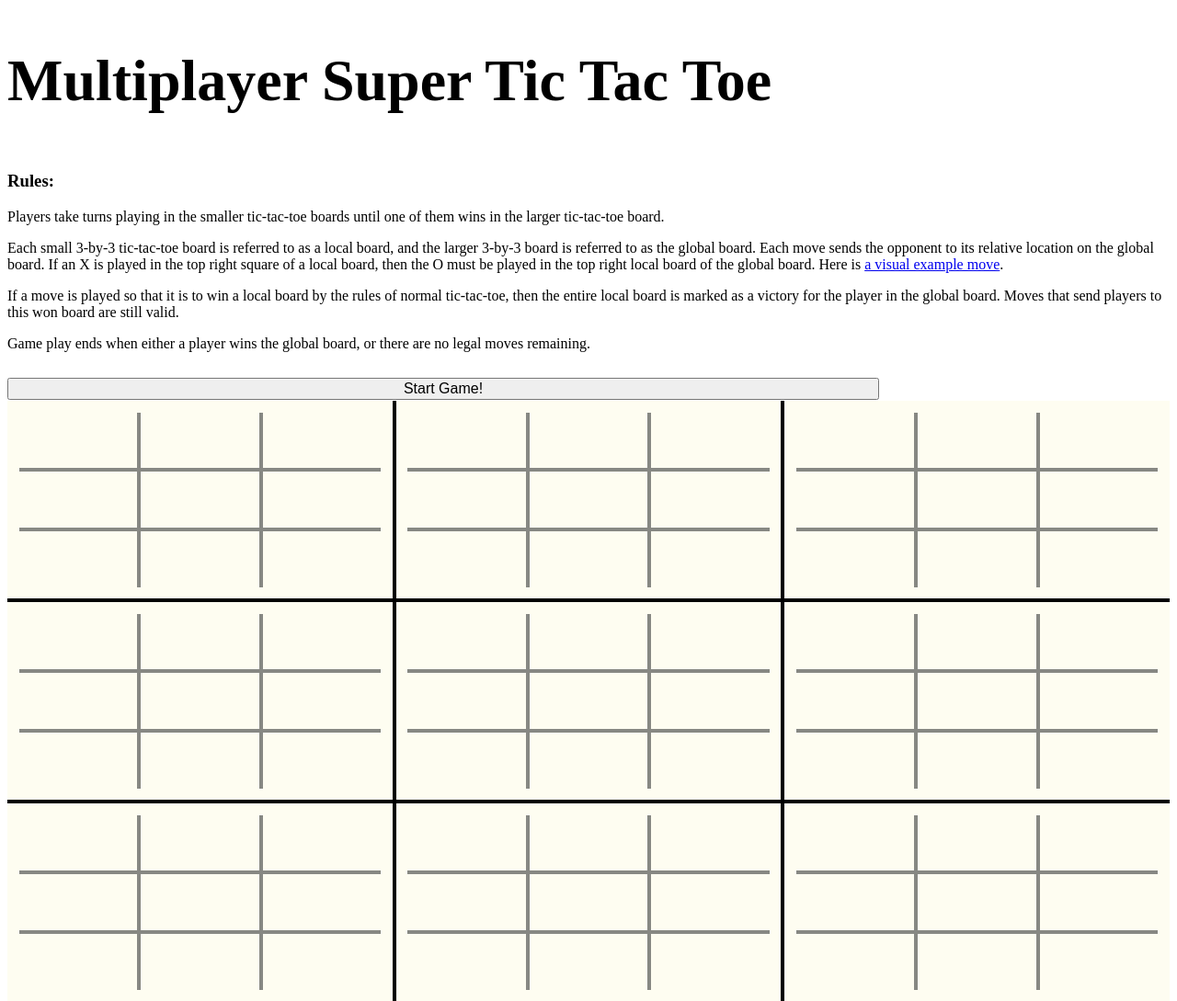
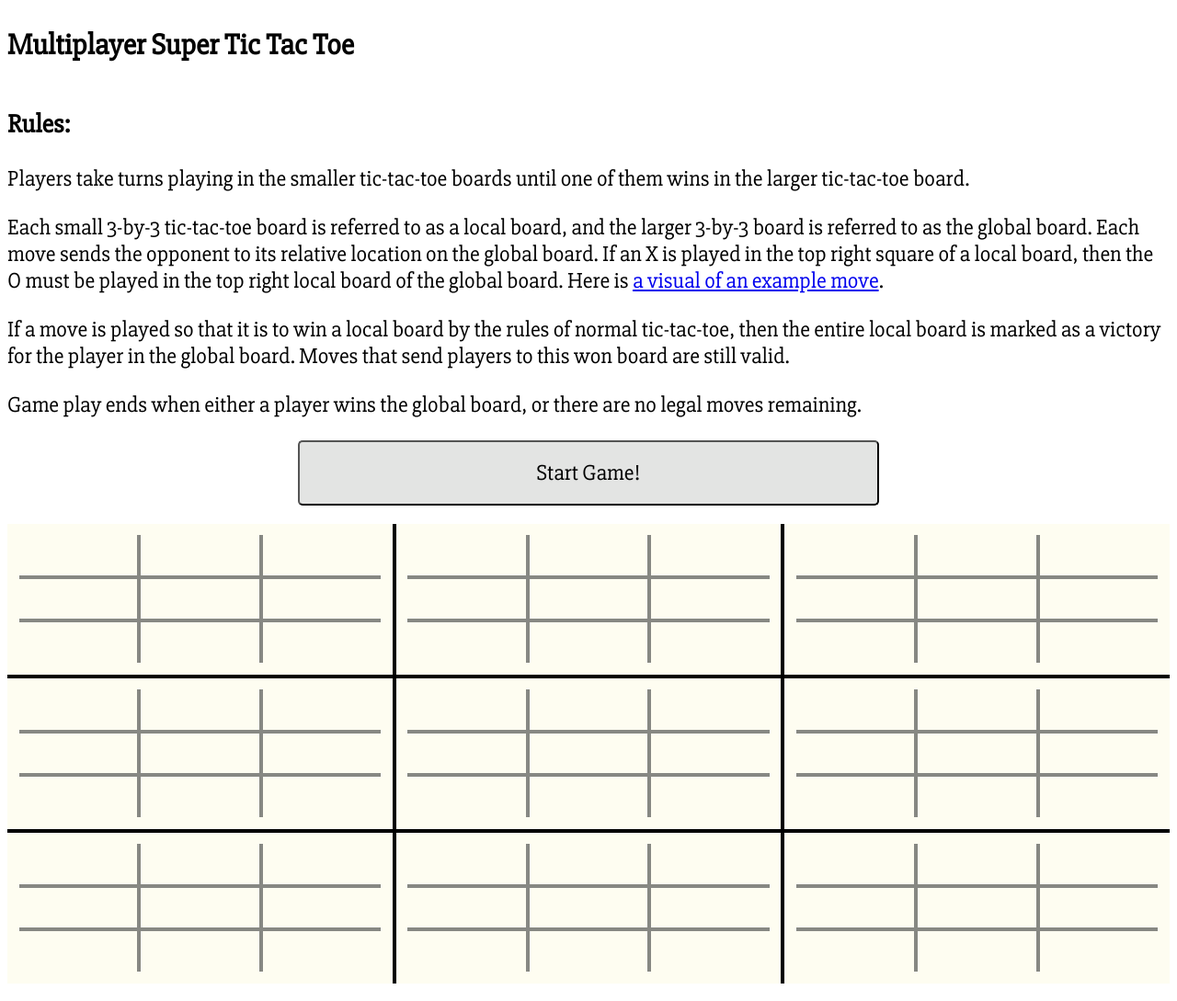
Before and after one commit to PaulineOC/SuperTicTacToe, a PHP site: page /SuperTicTacToe.html in a window 1280 px wide. Shown: the whole page at 92% size. Run offline with PHP 8.4, Linux system fonts and the light colour scheme.

Commit message:
finished

```diff
--- a/SuperTicTacToe.html
+++ b/SuperTicTacToe.html
@@ -3,6 +3,7 @@
 <head>
 	<meta charset="UTF-8">
 	<title>Super Tic Tac Toe</title>
+	<link href="https://fonts.googleapis.com/css?family=Slabo+27px" rel="stylesheet">
 	<link rel="stylesheet" type="text/css" href="./style.css"/>
 
 </head>
@@ -16,21 +17,11 @@
 
 			<p>
 			Each small 3-by-3 tic-tac-toe board is referred to as a local board, and the larger 3-by-3 board is referred to as the global board. Each move sends the opponent to its relative location on the global board. If an X is played in the top right square of a local board, then the O must be played in the top right local board of the global board.
-			Here is <a href="https://upload.wikimedia.org/wikipedia/commons/3/36/Ultimate_tic-tac-toe_forced_move.png" target="_blank">a visual example move</a>.
+			Here is <a href="https://upload.wikimedia.org/wikipedia/commons/3/36/Ultimate_tic-tac-toe_forced_move.png" target="_blank">a visual of an example move</a>.
 			</p>
-
-			<div>
-
-			</div>
-
-
 
 			<p>If a move is played so that it is to win a local board by the rules of normal tic-tac-toe, then the entire local board is marked as a victory for the player in the global board. Moves that send players to this won board are still valid. </p>
 			<p> Game play ends when either a player wins the global board, or there are no legal moves remaining.</p>
-
-
-
-
 		</div>
 		<div class="choosePlayer">
 			<!--
--- a/game.js
+++ b/game.js
@@ -37,8 +37,6 @@ function setup() {
 		}
 		gameContainer.append(mainGameRow);
 	}
-	//console.log("finished setting up board");
-	testFunction();
 }
 
 function testFunction(){
@@ -241,9 +239,10 @@ function playerMove(mainRow, mainCol, smallRow, smallCol){
 			//	completednsole.log(mainGame.gameStatus[thisPos.boardRow][thisPos.boardCol]);
 
 			if(checkWinner(false, parentDiv, mainGame.outerGames, thisPos.boardRow, thisPos.boardCol, playerLetter)){
-				 console.log("WINNER IS: "+ mainGame.XGoes );
 				mainGame.canMove = false;
-				 endGame();
+				nextBoard.classList.toggle("blink_me");
+				endGame(gameMsg);
+				return;
 			}
 		}
 		//switch player - toggles between X and O
@@ -252,22 +251,26 @@ function playerMove(mainRow, mainCol, smallRow, smallCol){
 		}
 }
 
-function endGame(player){
+function endGame(container){
+	container.innerHTML = mainGame.winner + " wins!";
+	if(mainGame.winner === "X"){
+		container.style.color="red";
+	}
+	else if(mainGame.winner==="O"){
+		container.style.color = "blue";
+
+	}
 	console.log("END GAME");
 	let end = document.getElementById("Ending");
-	let finalText = document.createElement("h3");
-	finalText.innerHTML = mainGame.winner+ " wins!";
+	//let finalText = document.createElement("h3");
+	//finalText.innerHTML = mainGame.winner+ " wins!";
 	let restart = document.createElement("p");
 	restart.innerHTML = "Restart the page to replay";
-	end.appendChild(finalText);
+	//end.appendChild(finalText);
 	end.appendChild(restart);
 };
 
 function validMove(currPos){
-	// console.log(" Prev move: ");
-	// console.log(mainGame.prevMove);
-	// console.log("Curr Move: ");
-	// console.log(currPos);
 	if(
 		(
 		mainGame.prevMove.boardRow===currPos.boardRow &&
@@ -286,24 +289,27 @@ function validMove(currPos){
 
 
 function checkWinner(innerBoard, parent, game, row, col, currMoveLetter){
-
 	console.log("EACH NEW MOMENT");
 	if(innerBoard && parent.classList.contains("completed")){
-		console.log("already won");
 		return false;
 	}
 	//Check horizontal
 	let horizontalWin=true;
 	if(!innerBoard){
-		console.log(game[row][col]);
 		console.log(" HORIZONTAL\n");
 	}
+	for(let i=0;i<3;i++){
 
-	for(let i=0;i<3;i++){
-		if(!innerBoard && !game[i][col].classList.contains(currMoveLetter)){
+		if(!innerBoard){
 			console.log(game[i][col]);
+			console.log(" horizontal contains ");
+			console.log(game[i][col].classList.contains(currMoveLetter));
+			console.log(!innerBoard && !game[i][col].classList.contains(currMoveLetter));
+			if(!game[i][col].classList.contains(currMoveLetter)){
 				horizontalWin=false;
 			}
+		}
+
 		else{
 			let checkCellLetter = game[i][col].childNodes[0].innerHTML;
 			 if(checkCellLetter !== currMoveLetter){
@@ -311,6 +317,7 @@ function checkWinner(innerBoard, parent, game, row, col, currMoveLetter){
 			}
 		}
 	}
+	console.log("horizontal win: "+horizontalWin);
 	if(horizontalWin){
 		if(!innerBoard && mainGame.winner==''){
 			console.log("main winner is");
@@ -324,9 +331,15 @@ function checkWinner(innerBoard, parent, game, row, col, currMoveLetter){
 		console.log("Vertical\n");
 	}
 	for(let i=0;i<3;i++){
-		if(!innerBoard && !game[row][i].classList.contains(currMoveLetter)){
+
+		if(!innerBoard){
 			console.log(game[row][i]);
+			console.log(" vertical contains ");
+			console.log(game[row][i].classList.contains(currMoveLetter));
+			console.log(!innerBoard && !game[row][i].classList.contains(currMoveLetter));
+			if(!game[row][i].classList.contains(currMoveLetter)){
 				verticalWin=false;
+			}
 		}
 		else{
 			let checkCellLetter = game[row][i].childNodes[0].innerHTML;
@@ -336,6 +349,7 @@ function checkWinner(innerBoard, parent, game, row, col, currMoveLetter){
 			}
 		}
 	}
+	console.log("vertical win: "+verticalWin);
 	if(verticalWin){
 		if(!innerBoard && mainGame.winner==''){
 			console.log("main winner is");
@@ -350,19 +364,23 @@ function checkWinner(innerBoard, parent, game, row, col, currMoveLetter){
 	}
 	//Diagonal
 	for(let i=0;i<3;i++){
-			//console.log("here is curr cell" + checkCellLetter);
-			if(!innerBoard && !game[i][i].classList.contains(currMoveLetter)){
+		if(!innerBoard){
 			console.log(game[i][i]);
-				diagonalWin= false;
+			console.log(" diagonal contains ");
+			console.log(game[i][i].classList.contains(currMoveLetter));
+			console.log(!innerBoard && !game[i][i].classList.contains(currMoveLetter));
+			if(!game[i][i].classList.contains(currMoveLetter)){
+				diagonalWin=false;
+			}
 		}
 		else{
 			let checkCellLetter = game[i][i].childNodes[0].innerHTML;
 			if(checkCellLetter!==currMoveLetter){
-				//console.log("it's false");
 				diagonalWin=false;
 			}
 		}
 	}
+	console.log("diagonal win: "+diagonalWin);
 	if(diagonalWin){
 		if(!innerBoard && mainGame.winner==''){
 			console.log("main winner is");
@@ -376,10 +394,16 @@ function checkWinner(innerBoard, parent, game, row, col, currMoveLetter){
 		console.log(" antidiagonal\n");
 	}
 		for(let i=0;i<3;i++){
-			//console.log("here is curr cell" + checkCellLetter);
-			if(!innerBoard && !game[i][i].classList.contains(currMoveLetter)){
+
+			if(!innerBoard){
 				console.log(game[i][((3-1)-i)]);
-				antidiagonal=false;
+				console.log(" antidiagonal contains ");
+				console.log(game[i][((3-1)-i)].classList.contains(currMoveLetter));
+				console.log(!innerBoard && !game[i][i].classList.contains(currMoveLetter));
+				if(!game[i][i].classList.contains(currMoveLetter)){
+
+					antiDiagonalWin=false;
+				}
 			}
 			else{
 				let checkCellLetter = game[i][((3-1)-i)].childNodes[0].innerHTML;
@@ -387,8 +411,8 @@ function checkWinner(innerBoard, parent, game, row, col, currMoveLetter){
 					antiDiagonalWin=false;
 				}
 			}
-
 		}
+	console.log("antidiagonal: "+ antiDiagonalWin);
 	if(antiDiagonalWin){
 		if(!innerBoard && mainGame.winner==''){
 			console.log("main winner is");
--- a/gameStyle.css
+++ b/gameStyle.css
@@ -18,8 +18,6 @@
 
 		.gameContainer {
 			background-color: yellow;
-
-
 		}
 
 		.smallGame {
--- a/style.css
+++ b/style.css
@@ -1,21 +1,22 @@
 		* {
 			box-sizing: border-box;
+			font-family: 'Slabo 27px', serif;
+
 		}
 
 		html,
 		body {
 			height: 100%;
+
 		}
 
 		body {
-			font-size: 2em;
+
 			align-items: center;
 			justify-content: center;
 			vertical-align: center;
 			align-content: center;
 		}
-
-
 
 		.blink_me {
 		  animation: blinker 1s linear infinite;
@@ -28,23 +29,31 @@
 		}
 
 		.Rules{
-			font-size: 0.5em;
+			font-size: 1.5em;
 			align-content: center;
 			margin: auto;
 			justify-content: center;
 		}
 
 		.playerChoice{
+			display: block;
 			align-content: center;
-			margin: auto;
+			margin-left: auto;
+			margin-right: auto;
+			margin-bottom: 1.5vw;
 			justify-content: center;
 			font-size:.5em;
-			width:75%;
+ 			padding: 1.5vw;
+ 			width:50%;
+ 			border-radius: 5px;
+ 			background-color:#E3E4E3;
+ 			font-size: 1.5em;
+
 		}
 
 
 		#inGameAnnouncement{
-			font-size: 1em;
+			font-size: 1.5em;
 			//color: red;
 			align-content: center;
 			margin: auto;
@@ -52,15 +61,12 @@
 			text-align: center;
 			width:75%;
 		}
-		#Ending{
-
-
-		}
 
 
 
 		.gameContainer {
 			background-color: yellow;
+			//height: 70vh;
 		}
 
 
```
Also changed, not shown: sdfsdf.svg (deleted). Lines whose indentation alone changed are shown as unchanged.
